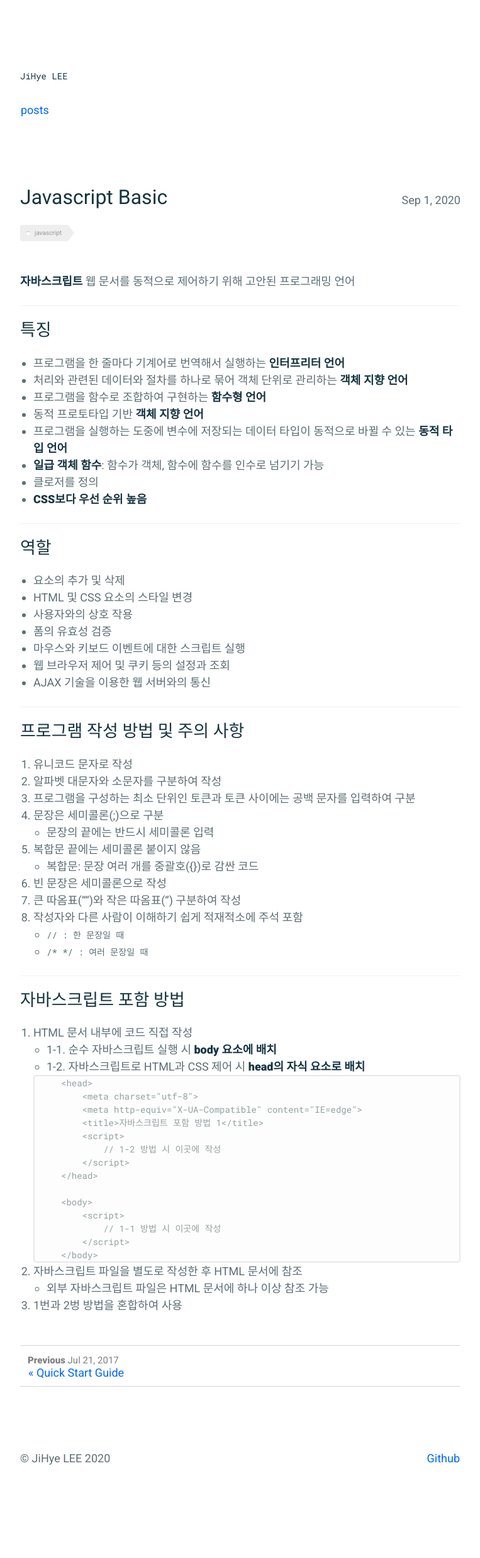
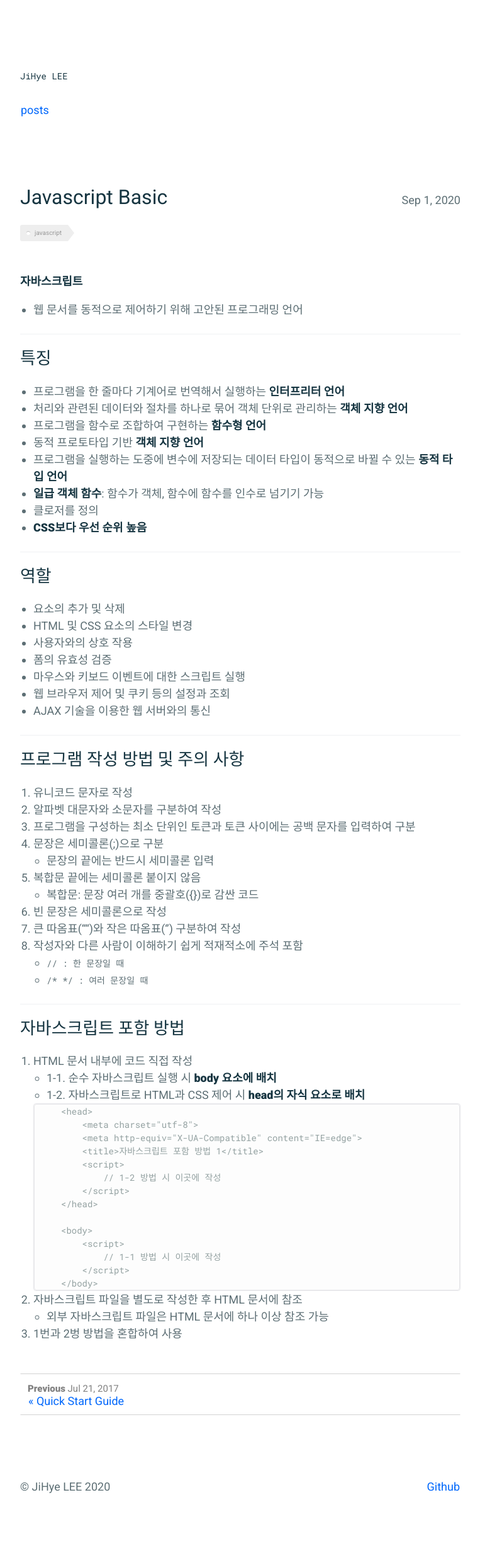
Before and after one commit to absolutelyfullycapable/absolutelyfullycapable.github.io, a Jekyll site: the page built from _posts/2020-09-01-javascript-basic.md, in a window 1280 px wide. Shown: the whole page at 63% size, without its empty margins (258-1021 px from the left). Built offline with Jekyll 4.4.1, drawn with Linux system fonts in a browser that asks for light colours; before the commit the page ends 2429 px from its top, so only the background shows below that.

```diff
--- a/_posts/2020-09-01-javascript-basic.md
+++ b/_posts/2020-09-01-javascript-basic.md
@@ -8,7 +8,7 @@ comments: false
 ---
 
 **자바스크립트**
-웹 문서를 동적으로 제어하기 위해 고안된 프로그래밍 언어
+- 웹 문서를 동적으로 제어하기 위해 고안된 프로그래밍 언어
 
 - - -
 
```
